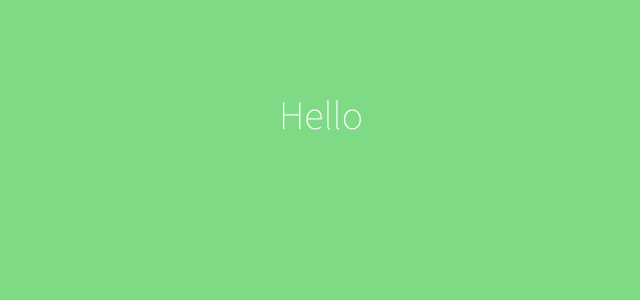
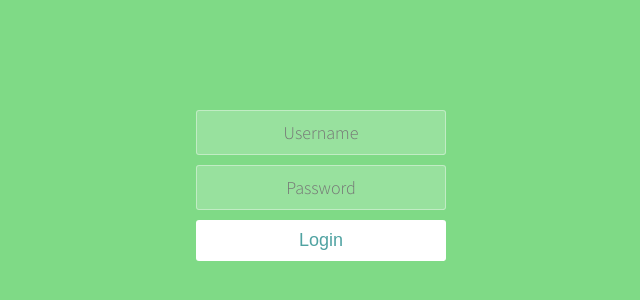
Before and after one commit to silvertejp89/Project-Login-, a React (Create React App) app: page / in a window 1280 px wide. Shown: the part 118-418 px from the top of the page, without its empty margins (319-959 px from the left). Built offline with nearby package versions, Linux system fonts and the light colour scheme.

Commit message:
changed if else to ternanry operator

```diff
--- a/src/components/App.jsx
+++ b/src/components/App.jsx
@@ -1,18 +1,22 @@
 import React from 'react';
 import Login from './Login';
 
-var isLoggedIn = true;
+var isLoggedIn = false;
 
-function conditionallyRender() {
-  if (isLoggedIn === true) {
-    return <h1>Hello</h1>;
-  } else {
-    return <Login />;
-  }
-}
+// function conditionallyRender() {
+//   if (isLoggedIn === true) {
+//     return <h1>Hello</h1>;
+//   } else {
+//     return <Login />;
+//   }
+// }
 
 function App() {
-  return <div className="container">{conditionallyRender()}</div>;
+  return (
+    <div className="container">{isLoggedIn ? <h1>Hello</h1> : <Login />}</div>
+  );
 }
 
 export default App;
+
+//conditional rendering, separations of concerns
```
